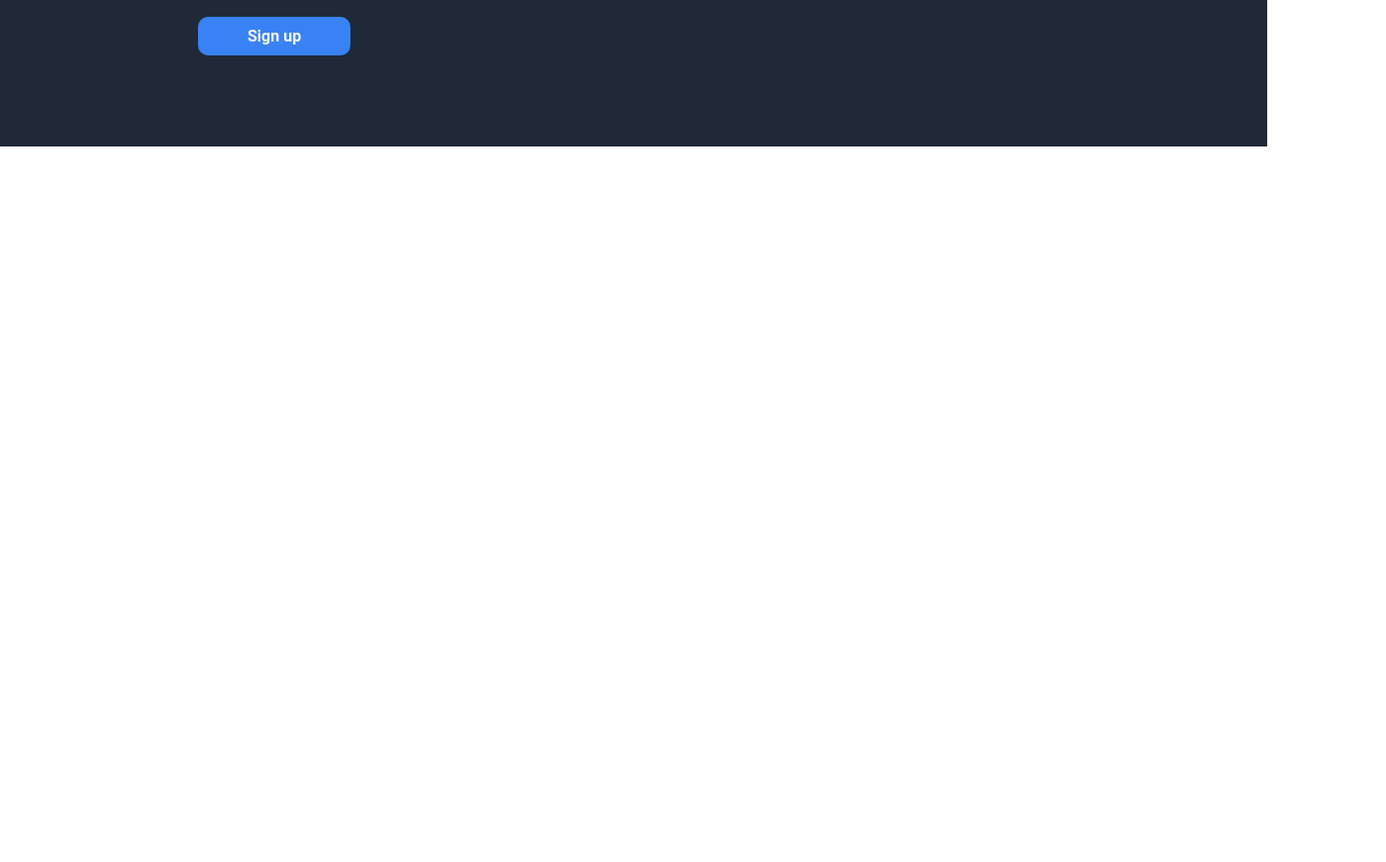
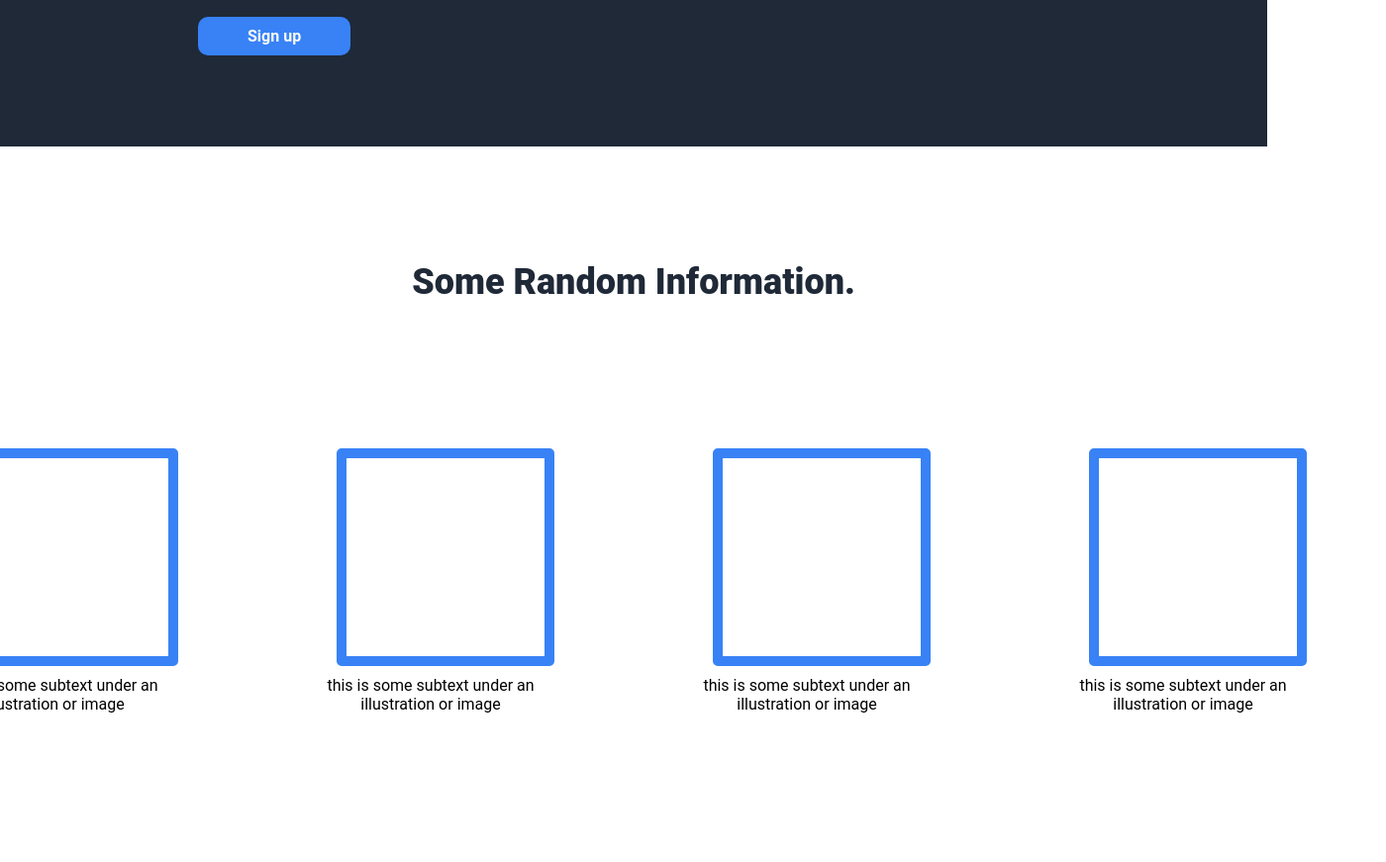
Before and after one commit to sriraminhdb/landing-page, a plain HTML site: page index.html in a window 1280 px wide. Shown: the part 533-1404 px from the top of the page at 99% size, 1400 px wide, since content can reach past the window. Before the commit the page ends 800 px from the top, so only its background shows below. Drawn offline with Linux system fonts and the light colour scheme.

Commit message:
Modified the page and css with addition of boxes.

```diff
--- a/css/master.css
+++ b/css/master.css
@@ -29,7 +29,7 @@
 
 .webAwesome {
     display: flex;
-    gap: 10pt;
+    gap: 50pt;
 }
 
 .awesomeText {
@@ -69,3 +69,42 @@
     font-size: 18px;
     padding: 130px;
 }
+
+.randomInfo {
+    padding: 50pt 0;
+    margin: 50px 0;
+}
+
+.boxes {
+    display: flex;
+    justify-content: center;
+    align-items: center;
+    padding: 50pt;
+}
+
+.randomInfo h2 {
+    font-size: 36px;
+    color: #1f2937;
+    font-weight: 900;
+    text-align: center;
+}
+
+.boxDiv {
+    display: flex;
+    flex-direction: column;
+    padding: 60pt;
+}
+
+.boxDiv p {
+    text-wrap: wrap;
+    text-align: center;
+    margin: 10px 0 0 -30px;
+}
+
+.box {
+    height: 100px;
+    width: 100px;
+    border: 10px solid #3882f6;
+    border-radius: 5px;
+    padding: 50px;
+}
--- a/index.html
+++ b/index.html
@@ -29,5 +29,27 @@
             </div>
         </div>
     </div>
+
+    <div class="randomInfo">
+        <h2>Some Random Information.</h2>
+        <div class="boxes">
+            <div class="boxDiv">
+                <div class="box"></div>
+                <p>this is some subtext under an illustration or image</p>
+            </div>
+            <div class="boxDiv">
+                <div class="box"></div>
+                <p>this is some subtext under an illustration or image</p>
+            </div>
+            <div class="boxDiv">
+                <div class="box"></div>
+                <p>this is some subtext under an illustration or image</p>
+            </div>
+            <div class="boxDiv">
+                <div class="box"></div>
+                <p>this is some subtext under an illustration or image</p>
+            </div>
+        </div>
+    </div>
 </body>
 </html>
```
